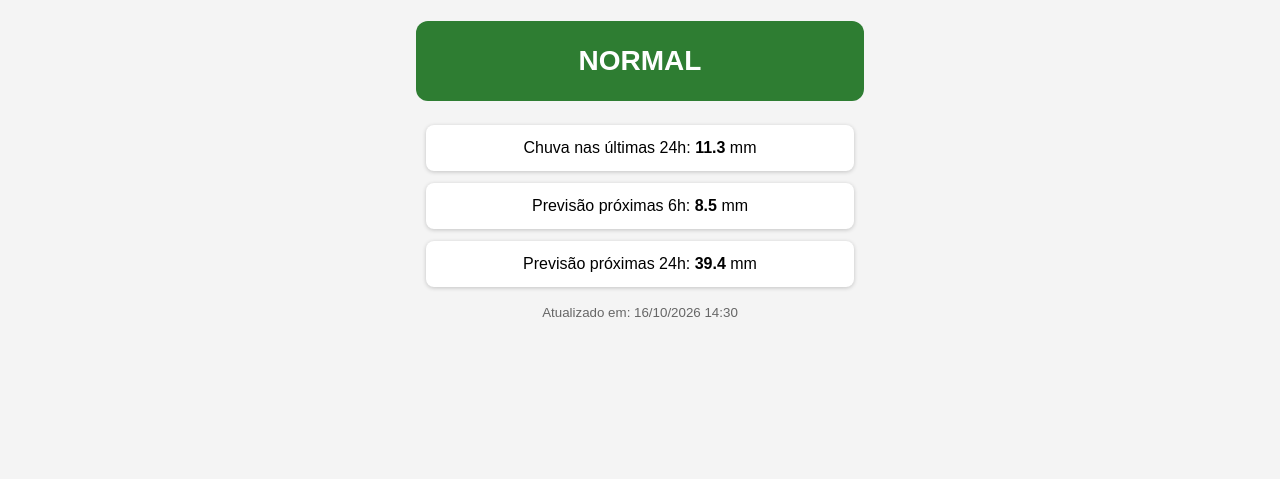
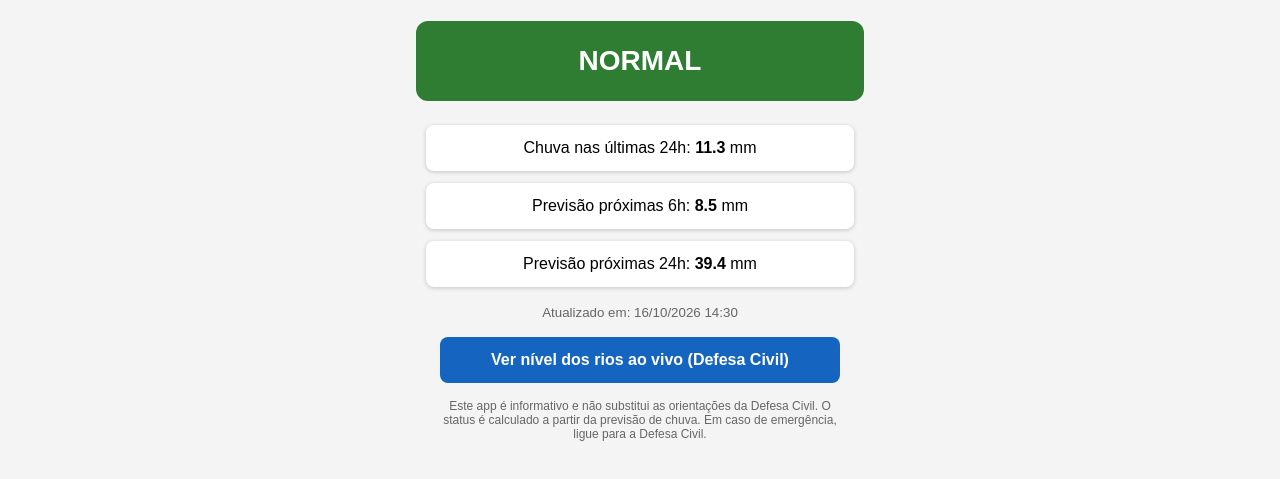
Before and after one commit to alerta-itajuba/alerta-enchente-itajuba, a plain HTML site: page index.html in a window 1280 px wide. Shown: the part 121-600 px from the top of the page. Drawn offline with Linux system fonts and the light colour scheme.

Commit message:
Update index.html

```diff
--- a/index.html
+++ b/index.html
@@ -18,6 +18,10 @@
     .card { background: #fff; margin: 12px auto; padding: 14px; width: 85%; max-width: 400px;
             border-radius: 8px; box-shadow: 0 1px 4px #0003; }
     small { color: #666; }
+        .botao { display: block; margin: 16px auto; padding: 14px; width: 85%; max-width: 400px;
+             background: #1565c0; color: #fff; text-decoration: none; border-radius: 8px;
+             font-weight: bold; box-sizing: border-box; }
+    .aviso { color: #666; font-size: 12px; width: 85%; max-width: 400px; margin: 8px auto 24px; }
   </style>
 </head>
 <body>
@@ -27,6 +31,13 @@
   <div class="card">Previsão próximas 6h: <b id="p6">-</b> mm</div>
   <div class="card">Previsão próximas 24h: <b id="p24">-</b> mm</div>
   <p><small>Atualizado em: <span id="hora">-</span></small></p>
+    <a class="botao" href="https://aovivo.alertaitajuba.com.br/dados" target="_blank" rel="noopener">
+    Ver nível dos rios ao vivo (Defesa Civil)
+  </a>
+  <p class="aviso">
+    Este app é informativo e não substitui as orientações da Defesa Civil.
+    O status é calculado a partir da previsão de chuva. Em caso de emergência, ligue para a Defesa Civil.
+  </p>
 
   <script>
     async function carregar() {
```
